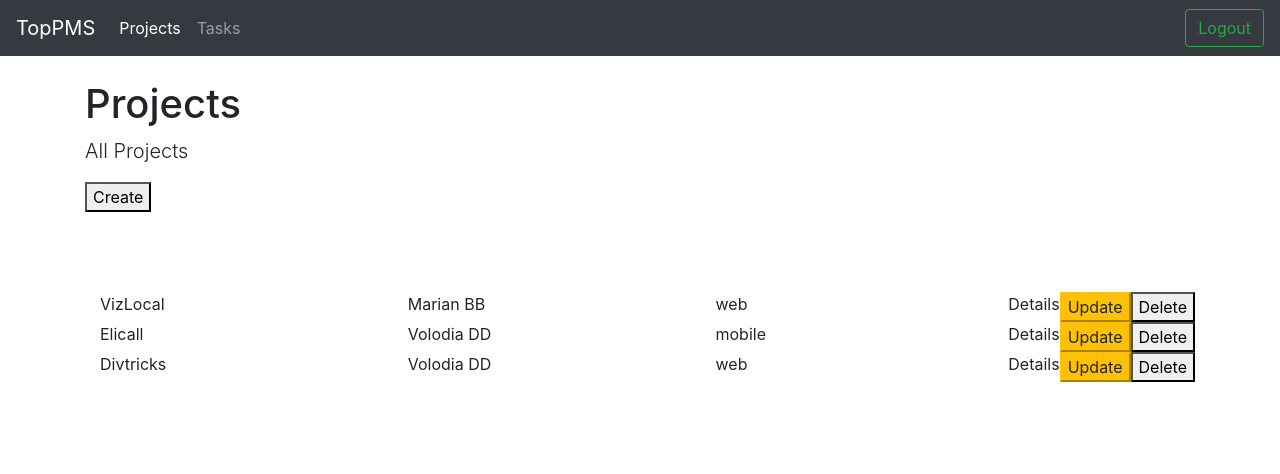
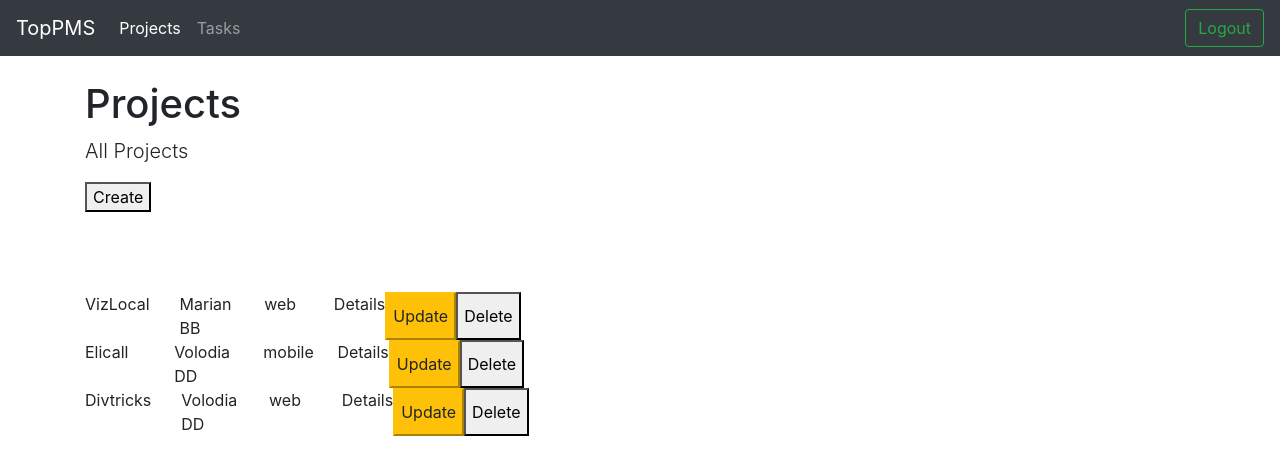
Before and after one commit to Ihor912/angular-top-pms, an Angular app: page /projects in a window 1280 px wide. Shown: the top 474 px of the page. Built offline with nearby package versions, Linux system fonts and the light colour scheme.

Commit message:
implement list-item component

```diff
--- a/src/app/app.module.ts
+++ b/src/app/app.module.ts
@@ -13,6 +13,7 @@
 import { ProjectDetailsComponent } from './projects/project-details/project-details.component';
 import { ProjectCreateComponent } from './projects/project-create/project-create.component';
 import { ProjectUpdateComponent } from './projects/project-update/project-update.component';
+import { ListItemComponent } from './list-item/list-item.component';
 
 
 @NgModule({
@@ -24,7 +25,8 @@
     TasksComponent,
     ProjectDetailsComponent,
     ProjectCreateComponent,
-    ProjectUpdateComponent
+    ProjectUpdateComponent,
+    ListItemComponent
   ],
   imports: [
     BrowserModule,
--- /dev/null
+++ b/src/app/list-item/list-item.component.html
@@ -0,0 +1,8 @@
+<div class="row">
+  <div class="col">{{item.name}}</div>
+  <div class="col">{{item.owner}}</div>
+  <div class="col">{{item.type}}</div>
+  <span [routerLink]="detailsRouterLink">Details</span>
+  <button class="btn-warning" [routerLink]="updateRouterLink">Update</button>
+  <button class="delete" (click)="deleteItem()">Delete</button>
+</div>
--- /dev/null
+++ b/src/app/list-item/list-item.component.ts
@@ -0,0 +1,25 @@
+import { Component, OnInit, Input, Output, EventEmitter } from '@angular/core';
+
+@Component({
+  selector: 'app-list-item',
+  templateUrl: './list-item.component.html',
+  styleUrls: ['./list-item.component.css']
+})
+export class ListItemComponent implements OnInit {
+
+  constructor() { }
+
+  @Input() item: any = null;
+  @Input() detailsRouterLink: any = null;
+  @Input() updateRouterLink: any = null;
+
+  @Output() delete: EventEmitter<any> = new EventEmitter();
+
+  ngOnInit() {
+  }
+
+  deleteItem() {
+    this.delete.emit(this.item);
+  }
+
+}
--- a/src/app/projects/projects.component.html
+++ b/src/app/projects/projects.component.html
@@ -5,12 +5,10 @@
   <button class="success" (click)="createProject()">Create</button>
   <div class="container">
     <div class="row" *ngFor="let project of projectsService.projects">
-      <div class="col">{{project.name}}</div>
-      <div class="col">{{project.owner}}</div>
-      <div class="col">{{project.type}}</div>
-      <span [routerLink]="getProjectDetailsURL(project)">Details</span>
-      <button class="btn-warning" [routerLink]="getProjectUpdateURL(project)">Update</button>
-      <button class="delete" (click)="deleteProject(project.id)">Delete</button>
+      <app-list-item [item]="project"
+                     [detailsRouterLink]="getProjectDetailsURL(project)"
+                     [updateRouterLink]="getProjectUpdateURL(project)"
+                     (delete)="deleteProject($event)"></app-list-item>
     </div>
   </div>
 </div>
--- a/src/app/projects/projects.component.ts
+++ b/src/app/projects/projects.component.ts
@@ -26,8 +26,7 @@
     return ['/projects/update/' + project.id];
   }
 
-  deleteProject(id: string) {
-    const project: Project = this.projectsService.projects.find(p => p.id === id);
-    this.projectsService.deleteProject(this.projectsService.projects.indexOf(project));
+  deleteProject(project: Project) {
+    this.projectsService.deleteProject(project);
   }
 }
--- a/src/app/projects/projects.service.ts
+++ b/src/app/projects/projects.service.ts
@@ -30,8 +30,9 @@
         return this.projects.find(p => p.id === id);
     }
 
-    deleteProject(index: number) {
-        this.projects.splice(index, 1);
+    deleteProject(project: Project) {
+        const projectIndex = this.projects.indexOf(project);
+        this.projects.splice(projectIndex, 1);
     }
 
     createProject(project: Project) {
```
Also changed, not shown: src/app/list-item/list-item.component.css (added).
